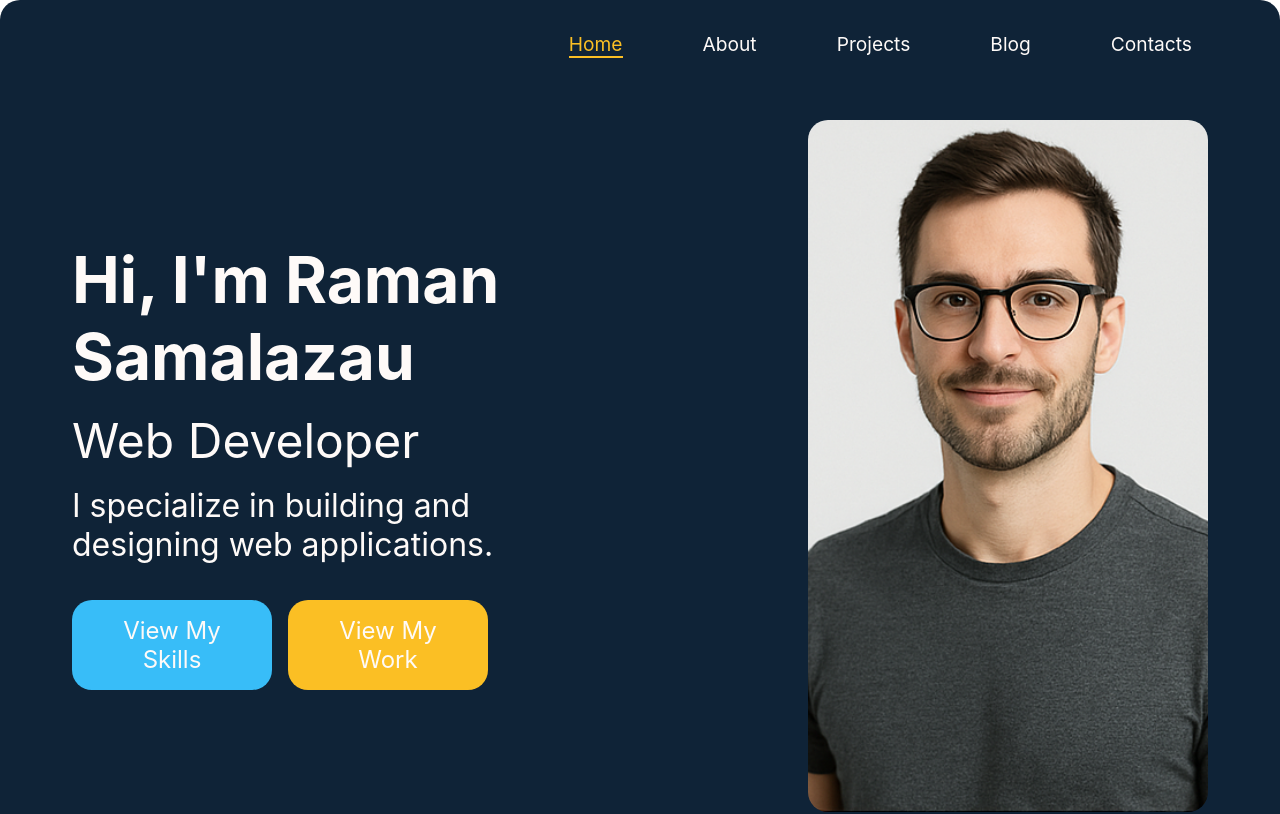
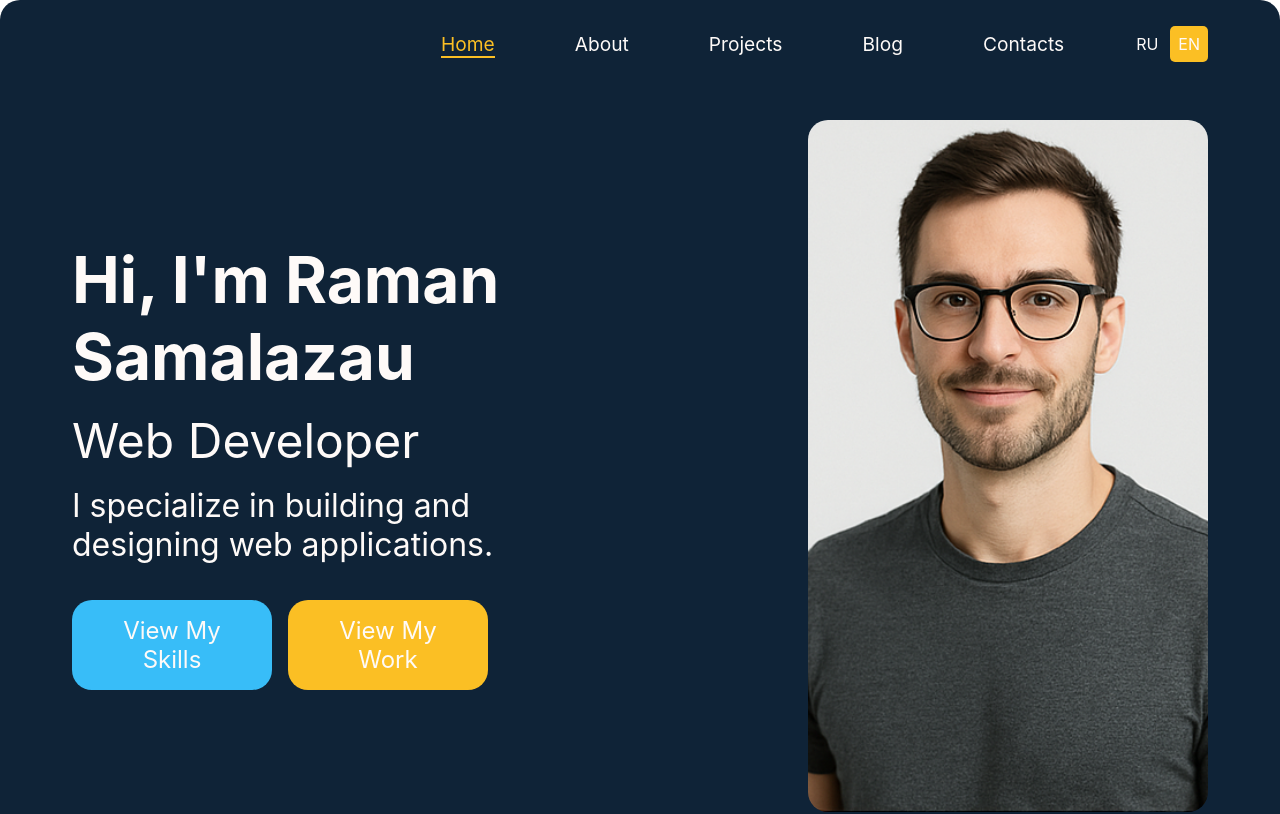
Before and after one commit to samolazoff/portfolio-website, a React (Vite) app in the folder frontend/: page / in a window 1280 px wide. Shown: the top 814 px of the page. Built offline with nearby package versions, Linux system fonts and the light colour scheme.

Commit message:
Add languge panel

```diff
--- /dev/null
+++ b/frontend/src/components/LangPanel/LangPanel.jsx
@@ -0,0 +1,12 @@
+import './LangPanel.scss';
+
+const LangPanel = () => {
+    return (
+        <div className="lang-panel">
+            <button type="submit" className='lang-panel__btn'>RU</button>
+            <button type="submit" className='lang-panel__btn lang-panel__btn_active'>EN</button>
+        </div>
+    );
+};
+
+export default LangPanel;
--- /dev/null
+++ b/frontend/src/components/LangPanel/LangPanel.scss
@@ -0,0 +1,23 @@
+@use '../../styles/var.scss';
+
+.lang-panel{
+    display: flex;
+    flex-direction: row;
+    justify-content: flex-start;
+    align-items: center;
+    gap: .25rem;
+    &__btn{
+        padding: .5rem;
+        font-size: 1rem;
+        border-radius: 5px;
+        color: var.$txt-main;
+        cursor: pointer;
+        &:hover{
+            background-color: var.$accent;
+        }
+        &_active{
+            background-color: var.$active;
+        }
+    }
+
+}
--- a/frontend/src/components/NavHeader/NavHeader.jsx
+++ b/frontend/src/components/NavHeader/NavHeader.jsx
@@ -1,6 +1,7 @@
 import './NavHeader.scss';
 
 import NavItem from './NavItem';
+import LangPanel from '../LangPanel/LangPanel';
 
 const dataNav = [
     {
@@ -40,6 +41,7 @@ const NavHeader = (props) => {
                         <NavItem name={item.name} path={item.path} key={index}/>
                     ))
                 }
+                <LangPanel/>
             </ul>
         </nav>
     );
```
